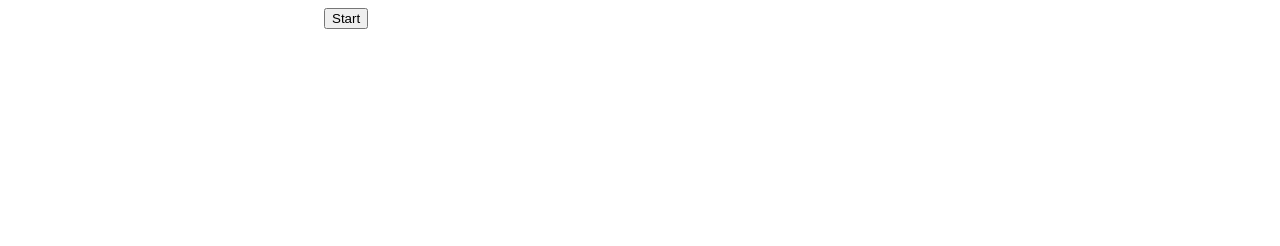
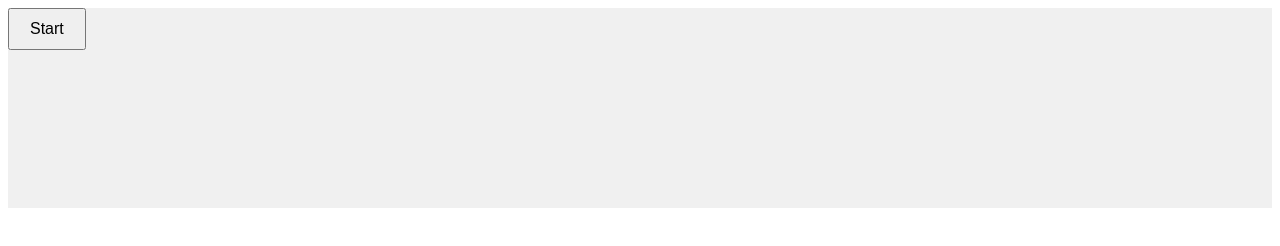
Before and after one commit to acciojob/golf-react-RitankJaikar, a React app: page / in a window 1280 px wide. Built offline with nearby package versions, Linux system fonts and the light colour scheme.

Commit message:
first commit

```diff
--- a/src/components/App.js
+++ b/src/components/App.js
@@ -1,32 +1,54 @@
-import React, { Component, useState } from "react";
+import React, { Component } from "react";
 import '../styles/App.css';
 
 class App extends Component {
     constructor(props) {
-        super(props)
+        super(props);
         this.state = {
-            renderBall: false,
-            posi : 0,
-            ballPosition: { left: "0px" }
+            renderBall: false, // To track if the ball should be rendered
+            posi: 0, // Initial position of the ball in pixels
+            ballPosition: { left: "0px" } // CSS style for ball position
         };
-        this.renderChoice = this.renderBallOrButton.bind(this)
-        this.buttonClickHandler = this.buttonClickHandler.bind(this)
-    };
+        this.renderChoice = this.renderBallOrButton.bind(this);
+        this.buttonClickHandler = this.buttonClickHandler.bind(this);
+        this.handleKeyDown = this.handleKeyDown.bind(this);
+    }
 
+    // Handles the click event for the Start button
     buttonClickHandler() {
+        this.setState({ renderBall: true });
+    }
 
-   }
+    // Renders either the Start button or the ball based on state
     renderBallOrButton() {
         if (this.state.renderBall) {
-		    return <div className="ball" style={this.state.ballPosition}></div>
+            return <div className="ball" style={this.state.ballPosition}></div>;
         } else {
-		    return <button onClick={this.buttonClickHandler} >Start</button>
+            return <button className="start" onClick={this.buttonClickHandler}>Start</button>;
         }
     }
 
-    // bind ArrowRight keydown event
+    // Handles the ArrowRight key press event to move the ball
+    handleKeyDown(event) {
+        if (event.key === "ArrowRight" || event.keyCode === 39) {
+            this.setState((prevState) => {
+                const newPosition = prevState.posi + 5; // Increment position by 5px
+                return {
+                    posi: newPosition,
+                    ballPosition: { left: `${newPosition}px` } // Update ball position
+                };
+            });
+        }
+    }
+
+    // Add event listener for keydown when component mounts
     componentDidMount() {
+        document.addEventListener("keydown", this.handleKeyDown);
+    }
 
+    // Clean up event listener when component unmounts
+    componentWillUnmount() {
+        document.removeEventListener("keydown", this.handleKeyDown);
     }
 
     render() {
@@ -34,9 +56,8 @@ class App extends Component {
             <div className="playground">
                 {this.renderBallOrButton()}
             </div>
-        )
+        );
     }
 }
 
-
 export default App;
--- a/src/styles/App.css
+++ b/src/styles/App.css
@@ -15,3 +15,16 @@ body html .root {
     width: 50px;
     border-radius: 25px;
 }
+
+.playground {
+    position: relative;
+    width: 100%;
+    height: 200px;
+    background-color: #f0f0f0;
+}
+
+.start {
+    padding: 10px 20px;
+    font-size: 16px;
+    cursor: pointer;
+}
```
Also changed, not shown: 1 other file. Lines whose indentation alone changed are shown as unchanged.
